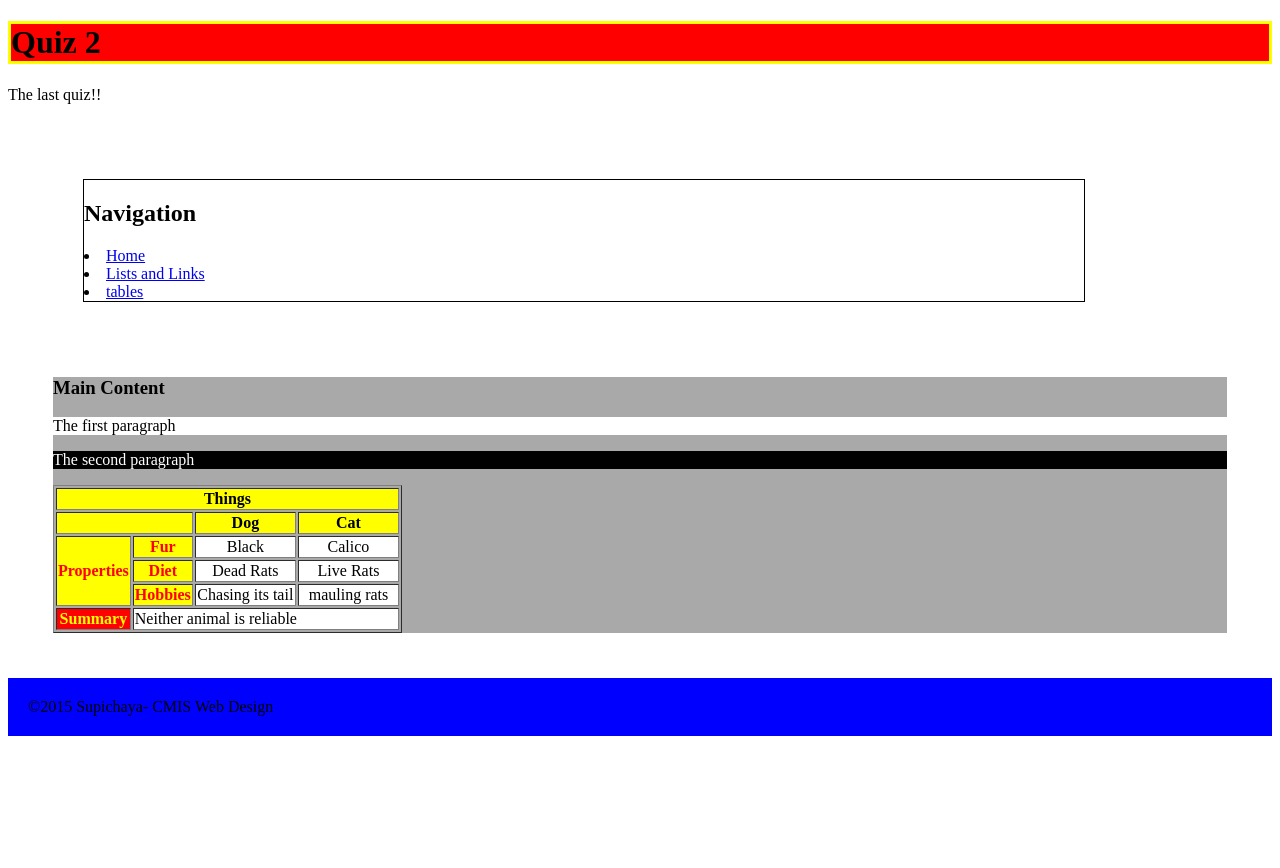
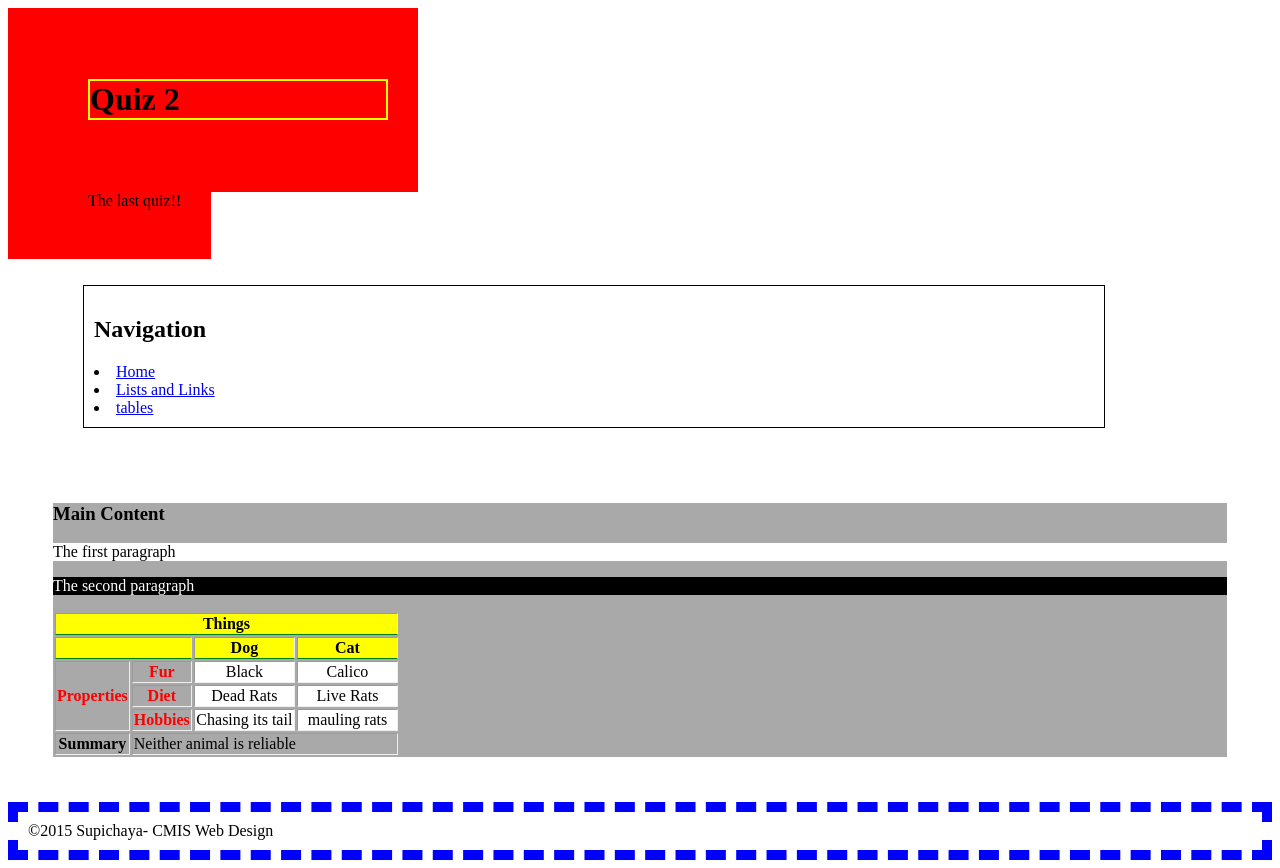
Before and after one commit to punch2475-cmis/punch2475-cmis-wd, a plain HTML site: page quiz2/index.html in a window 1280 px wide. Before the commit the page ends 800 px from the top, so only its background shows below. Drawn offline with Linux system fonts and the light colour scheme.

Commit message:
Update quiz2.css

```diff
--- a/css/quiz2.css
+++ b/css/quiz2.css
@@ -1,21 +1,32 @@
 header {
 	background:red;
+        padding: 50px 30px 50px 80px;
+        width:300px
+
 }
 h1 {
-	  border: solid yellow;
+	  border: 2px solid yellow;
+
+}
+header > p{
+           color:black;
+           background-color: red;
 
 }
 footer{
 	border: 10px dashed blue;
 	padding:10px;
-        background-color: blue;
-
-
+}
+p1 {
+	background:red;
+        padding: 50px 30px 50px 80px;
+        width:700px
 }
 nav {
 	 border: 1px solid black;
 	 margin: 75px;
          width: 1000px;
+        padding: 10px;
 }
 main {
 	background-color: #A9A9A9;
@@ -28,9 +39,13 @@ p + p {
         background-color: black;
         color: white;
 }
+table {
+	border: 5px;
+}
 thead {
        background-color:yellow;
-
+       border-bottom:solid;
+       border-bottom-color:green;
 
 }
 tbody td{
@@ -42,16 +57,3 @@ tbody td{
 
 tbody th{
         color: red;
-}
-
-
-th { background: yellow; }
-
-tfoot th{
-	background-color: red;
-	color: yellow;
-}
-
-tfoot td{
-        background-color: white;
-}
```
